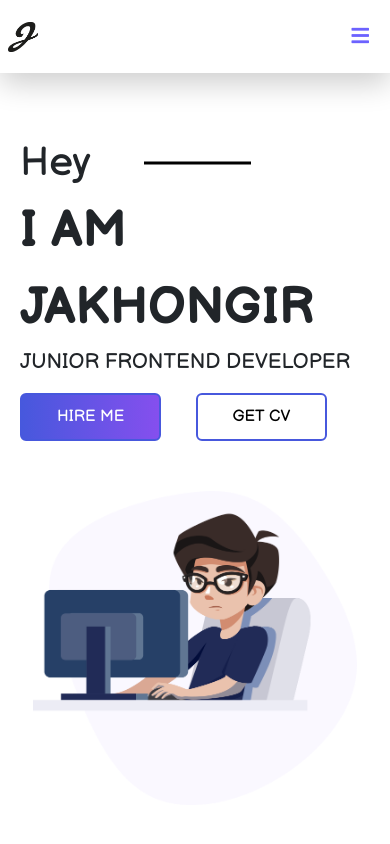
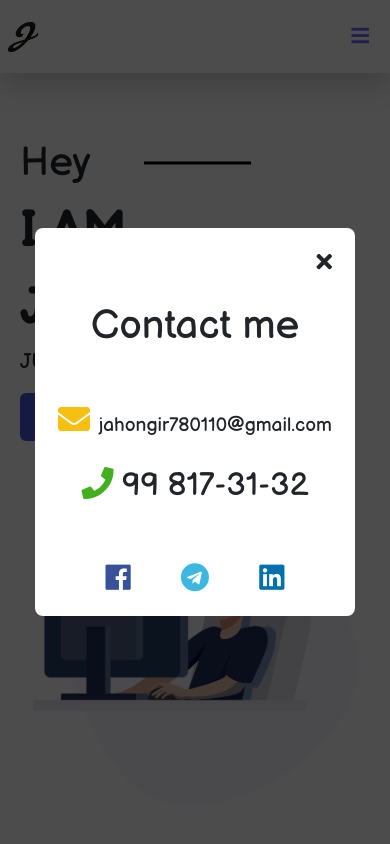
Before and after one commit to Jahongir780110/portfolio, a plain HTML site: page index.html in a window 390 px wide. Both pictures are taken after a click on the button "HIRE ME". Shown: the top 844 px of the page. Drawn offline with nearby package versions, Linux system fonts and the light colour scheme; some packages are replaced by stand-ins of ours; a script that the page names is missing.

Commit message:
changed many things

```diff
--- a/css/style.css
+++ b/css/style.css
@@ -497,6 +497,7 @@ body {
 }
 .img-faiz{
   width: 90%;
+  border-radius: 50%;
 }
 @media(max-width: 767px) {
   .img-faiz{
@@ -556,11 +557,11 @@ body {
   font-size: 1.5rem;
 }
 .footer .footer_content {
-  color: #777777;
+  color: #aaa;
 }
 .footer .social_media i {
   font-size: 1.5rem;
-  color: #e8e5eb;
+  color: #aaa;
   transition: all 0.3s ease;
 }
 .footer .social_media i:hover {
@@ -574,3 +575,101 @@ body {
   }
 }
 /*===============================================================footer=================================================================*/
+.hireMe {
+	width: 100%;
+	height: 100vh;
+	/* background-color: rgba(0, 0, 0, 0.8); */
+	z-index: 500;
+	position: fixed;
+	top: 0;
+	left: 0;
+	align-items: center;
+	justify-content: center;
+	display: none;
+}
+.hireMe .fa-telegram {
+	color: #3cb7df;
+}
+.hireMe .fa-facebook {
+	color: #38529a;
+}
+.hireMe .fa-phone {
+	color: #41af1e;
+}
+.hireMe .fa-github {
+  color: #302f2f;
+}
+.hireMe .fa-linkedin {
+  color: #0270ad;
+}
+.hireMe .fa-envelope {
+  color: #f7c011;
+}
+.hireMe_backdrop {
+	width: 100%;
+	height: 100%;
+	background-color: rgba(0, 0, 0, 0.7);
+	position: fixed;
+	z-index: -1;
+}
+.hireMe__content {
+	width: 600px;
+	background-color: white;
+	padding: 30px;
+	border-radius: 8px;
+}
+.hireMe__telephone, .hireMe__email {
+	font-size: 2rem;
+}
+.hireMe__email span{
+  font-size: 1.4rem;
+}
+.hireMe__social_media a{
+	font-size: 1.8rem;
+	margin: 0 15px;
+}
+.hireMe__close i {
+	font-size: 1.4rem;
+	cursor: pointer;
+}
+.close_hireMe {
+	display: none !important;
+}
+.open_hireMe {
+	display: flex !important;
+}
+@media(max-width: 650px) {
+	.hireMe__content {
+		width: 450px;
+	}
+}
+@media(max-width: 490px) {
+	.hireMe__content {
+		width: 380px;
+	}
+}
+@media(max-width: 400px) {
+	.hireMe__content {
+		width: 320px;
+		padding: 15px;
+  }
+  .hireMe__email span{
+    font-size: 1.2rem;
+  }
+}
+@media(max-width: 340px) {
+	.hireMe__content {
+		width: 270px;
+		padding: 8px;
+	}
+	.hireMe__heading {
+		font-size: 1.4rem;
+	}
+	.hireMe__telephone {
+		font-size: 1.5rem;
+  }
+  .hireMe__email span{
+    font-size: 1rem;
+  }
+}
+/* =====================================hireMe====================================================== */
--- a/index.html
+++ b/index.html
@@ -67,6 +67,23 @@
 			</div>
 		</div>
 	</div>
+
+	<div class="hireMe">
+        <div class="hireMe_backdrop"></div>
+        <div class="hireMe__content text-center">
+            <p class="text-right hireMe__close">
+                <span class="d-inline-block hireMe_quit p-2"><i class="fas fa-times"></i></span>
+            </p>
+			<h1 class="hireMe__heading mt-3">Contact me</h1>
+			<p class="mt-5 hireMe__email"><a href="mail:jahongir780110@gmail.com"><i class="fas fa-envelope"></i> <span>jahongir780110@gmail.com</span></a></p>
+            <p class="mt-3 hireMe__telephone"><a href="tel:99817-31-32"><i class="fas fa-phone"></i> 99 817-31-32</a></p>
+            <p class="mt-5 hireMe__social_media">
+                <span class="d-inline-block px-md-4 px-2"><a href="https://www.facebook.com/jahongir.ismoilov.988373/" target="blank"><i class="fab fa-facebook"></i></a></span>
+				<span class="d-inline-block px-md-4 px-2"><a href="http://t.me/Liv780110" target="blank"><i class="fab fa-telegram"></i></a></span>
+				<span class="d-inline-block px-md-4 px-2"><a href="https://www.linkedin.cn/in/jahongir-ismoilov-9039a5203/" target="blank"><i class="fab fa-linkedin"></i></a></span>
+            </p>
+        </div>
+    </div>
 
 	<div class="introduction mt-4" id="about">
 		<div class="container-fluid">
@@ -234,9 +251,19 @@
 					<p class="project_img_heading mt-2"><a href="https://internet-shop.netlify.app/" target="blank">E-SHOP WEBSITE</a></p>
 					<p class="project_img_content">Latest, Portfolio</p>
 				</div>
-				<div class="col-lg-6 col-12 element_item latest px-4 mt-5">
+				<!-- <div class="col-lg-6 col-12 element_item latest px-4 mt-5">
 					<a href="#" target="blank" class="d-inline-block proj_img w-100 test-popup-link"><img src="./images/portfolio/portfolio-website.png" class="w-100"></a>
 					<p class="project_img_heading mt-2"><a href="#" target="blank">PORTFOLIO WEBSITE</a></p>
+					<p class="project_img_content">Latest, Portfolio</p>
+				</div> -->
+				<div class="col-lg-6 col-12 element_item popular px-4 mt-5">
+					<a href="https://react-my-burger-d1f4a.web.app/" target="blank" class="d-inline-block proj_img w-100 test-popup-link"><img src="./images/portfolio/burger.jpg" class="w-100"></a>
+					<p class="project_img_heading mt-2"><a href="https://react-my-burger-d1f4a.web.app/" target="blank">BURGER BUILDER</a></p>
+					<p class="project_img_content">Popular, Portfolio</p>
+				</div>
+				<div class="col-lg-6 col-12 element_item popular px-4 mt-5">
+					<a href="https://jalyuzi-comfort.netlify.app/" target="blank" class="d-inline-block proj_img w-100 test-popup-link"><img src="./images/portfolio/jalyuzi.jpg" class="w-100"></a>
+					<p class="project_img_heading mt-2"><a href="https://jalyuzi-comfort.netlify.app/" target="blank">JALOUSIE WEBSITE</a></p>
 					<p class="project_img_content">Latest, Portfolio</p>
 				</div>
 			</div>
@@ -293,7 +320,7 @@
 						  						<div class="container-fluid">
 						  							<div class="row">
 						  								<div class="col-md-4 col-12 px-0 text-center">
-						  									<img src="./images/testimonials/t2.jpg" class="img-fluid">
+						  									<img src="./images/testimonials/t2.jpg" class="img-fluid img-faiz">
 						  								</div>
 						  								<div class="col-md-8 col-12 px-0">
 						  									<p class="testimonials_heading text-md-left text-center">
@@ -320,7 +347,7 @@
 						  						<div class="container-fluid">
 						  							<div class="row">
 						  								<div class="col-md-4 col-12 px-0 text-center">
-						  									<img src="./images/testimonials/t2.jpg" class="img-fluid">
+						  									<img src="./images/testimonials/t2.jpg" class="img-fluid img-faiz">
 						  								</div>
 						  								<div class="col-md-8 col-12 px-0">
 						  									<p class="testimonials_heading text-md-left text-center">
@@ -389,7 +416,7 @@
 						  						<div class="container-fluid">
 						  							<div class="row">
 						  								<div class="col-md-4 col-12 px-0 text-center">
-						  									<img src="./images/testimonials/t2.jpg" class="img-fluid">
+						  									<img src="./images/testimonials/t2.jpg" class="img-fluid img-faiz">
 						  								</div>
 						  								<div class="col-md-8 col-12 px-0">
 						  									<p class="testimonials_heading text-md-left text-center">
@@ -441,11 +468,12 @@
 					<p class="footer_brand"><a href="#"><img width="30" height="30" src="./images/j.png"></a></p>
 					<p class="footer_heading mt-4">FOLLOW AND CONTACT ME</p>
 					<p class="social_media mt-4">
-						<span class="d-inline-block px-sm-5 px-4"><a href="https://www.facebook.com/jahongir.ismoilov.988373/" target="blank"><i class="fab fa-facebook"></i></a></span>
-						<span class="d-inline-block px-sm-5 px-4"><a href="http://t.me/Liv780110" target="blank"><i class="fab fa-telegram"></i></a></span>
-						<span class="d-inline-block px-sm-5 px-4"><a href="https://github.com/Jahongir780110" target="blank"><i class="fab fa-github"></i></a></span>
+						<span class="d-inline-block px-sm-5 px-sm-4 px-3"><a href="https://www.facebook.com/jahongir.ismoilov.988373/" target="blank"><i class="fab fa-facebook"></i></a></span>
+						<span class="d-inline-block px-sm-5 px-sm-4 px-3"><a href="http://t.me/Liv780110" target="blank"><i class="fab fa-telegram"></i></a></span>
+						<span class="d-inline-block px-sm-5 px-sm-4 px-3"><a href="https://github.com/Jahongir780110" target="blank"><i class="fab fa-github"></i></a></span>
+						<span class="d-inline-block px-sm-5 px-sm-4 px-3"><a href="https://www.linkedin.cn/in/jahongir-ismoilov-9039a5203/" target="blank"><i class="fab fa-linkedin"></i></a></span>
 					</p>
-					<p class="footer_content mt-4">Copyright &copy;2019 All rights reserved</p>
+					<p class="footer_content mt-4">Copyright &copy; 2019 All rights reserved</p>
 				</div>
 			</div>
 		</div>
@@ -457,6 +485,20 @@
             speed: 800,
             speedAsDuration: true
         });
+		$(document).ready(function(){
+            $(".start_main .hire").click(function(){
+                $(".hireMe").removeClass("close_hireMe");
+                $(".hireMe").addClass("open_hireMe");
+            });
+            $(".hireMe__close span").click(function(){
+                $(".hireMe").removeClass("open_hireMe");
+                $(".order").addClass("close_hireMe");
+            });
+            $(".hireMe .hireMe_backdrop").click(function(){
+                $(".hireMe").removeClass("open_hireMe");
+                $(".hireMe").addClass("close_hireMe");
+            });
+        });
 	</script>
 </body>
 </html>
```
Also changed, not shown: images/banner/home-banner.png (deleted), images/body-bg.png (deleted), images/logo.png (deleted), images/portfolio/burger.jpg (added), images/portfolio/jalyuzi.jpg (added), images/portfolio/p1.jpg (deleted), images/portfolio/p2.jpg (deleted), images/portfolio/p3.jpg (deleted), images/portfolio/p4.jpg (deleted), images/portfolio/p5.jpg (deleted), images/portfolio/p6.jpg (deleted), images/portfolio/p7.jpg (deleted), images/portfolio/p8.jpg (deleted), images/portfolio/p9.jpg (deleted), 2 more files.
